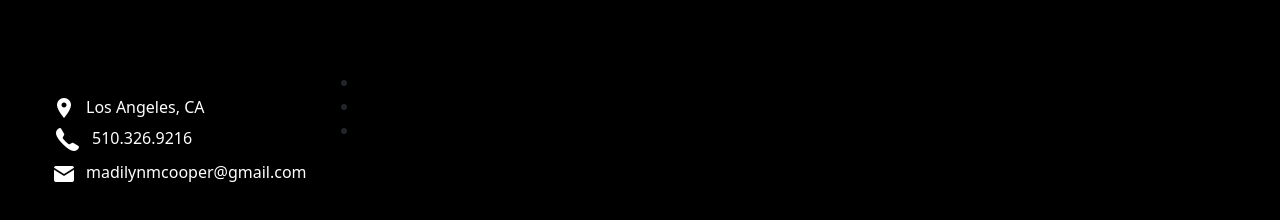
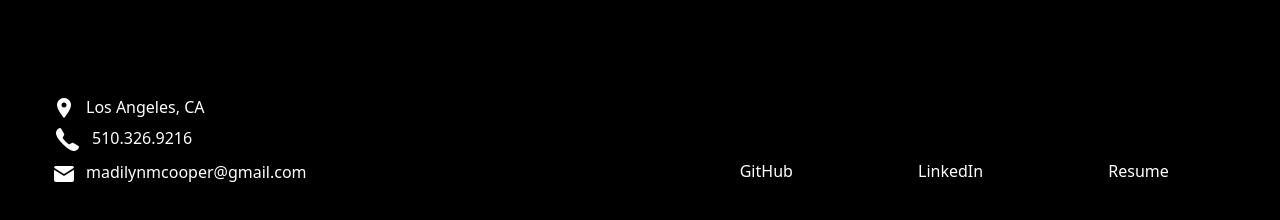
Before and after one commit to Madilyncooper/mcPortfolio, a React (Vite) app: page /about in a window 1280 px wide. Shown: the part 326-546 px from the top of the page. Built offline with nearby package versions, Linux system fonts and the light colour scheme.

Commit message:
Added contact link titles to Footer.jsx. Added styling to that as well

```diff
--- a/src/App.css
+++ b/src/App.css
@@ -206,7 +206,7 @@
     margin-top: 15%;
 }
 
-/* Location, Number, Email in Footer.jsx */
+/* Container for Location, Number, Email in Footer.jsx */
 .contactInfo {
     display: flex;
     flex-direction: column;
@@ -215,10 +215,39 @@
     margin: 20px;
 }
 
-.number, .location, .email {
+/* Number, Location, and Email in Footer.jsx */
+.number,
+.location,
+.email {
     margin-top: 5px;
 }
 
-.email img, .number img, .location img {
+/* Images for Number, Email, and Location in Footer.jsx */
+.email img,
+.number img,
+.location img {
     margin-right: 10px;
 }
+
+/* Contact Links container Footer.jsx */
+.contactLinks {
+    display: flex;
+    margin-top: 7%;
+    margin-left: 20%;
+
+}
+/* Individual links for contact info in Footer.jsx */
+.linksInfo a {
+    color: white;
+    text-decoration: none;
+}
+
+/* Individual links list element for contact info in Footer.jsx */
+.linksInfo {
+    list-style: none;
+    margin-left: 70%;
+}
+
+.linksInfo a:hover {
+color: rgb(82, 82, 82);
+}
--- a/src/components/Footer.jsx
+++ b/src/components/Footer.jsx
@@ -29,9 +29,21 @@ function Footer() {
                 </li>
             </ul>
             <ul className="contactLinks">
-                <li><a></a></li>
-                <li><a></a></li>
-                <li><a></a></li>
+                <li className='linksInfo'>
+                    <a href='#'>
+GitHub
+                    </a>
+                </li>
+                <li className='linksInfo'>
+                    <a href='#'>
+LinkedIn
+                    </a>
+                </li>
+                <li className='linksInfo'>
+                    <a href='#'>
+Resume
+                    </a>
+                </li>
             </ul>
         </div>
     )
```
